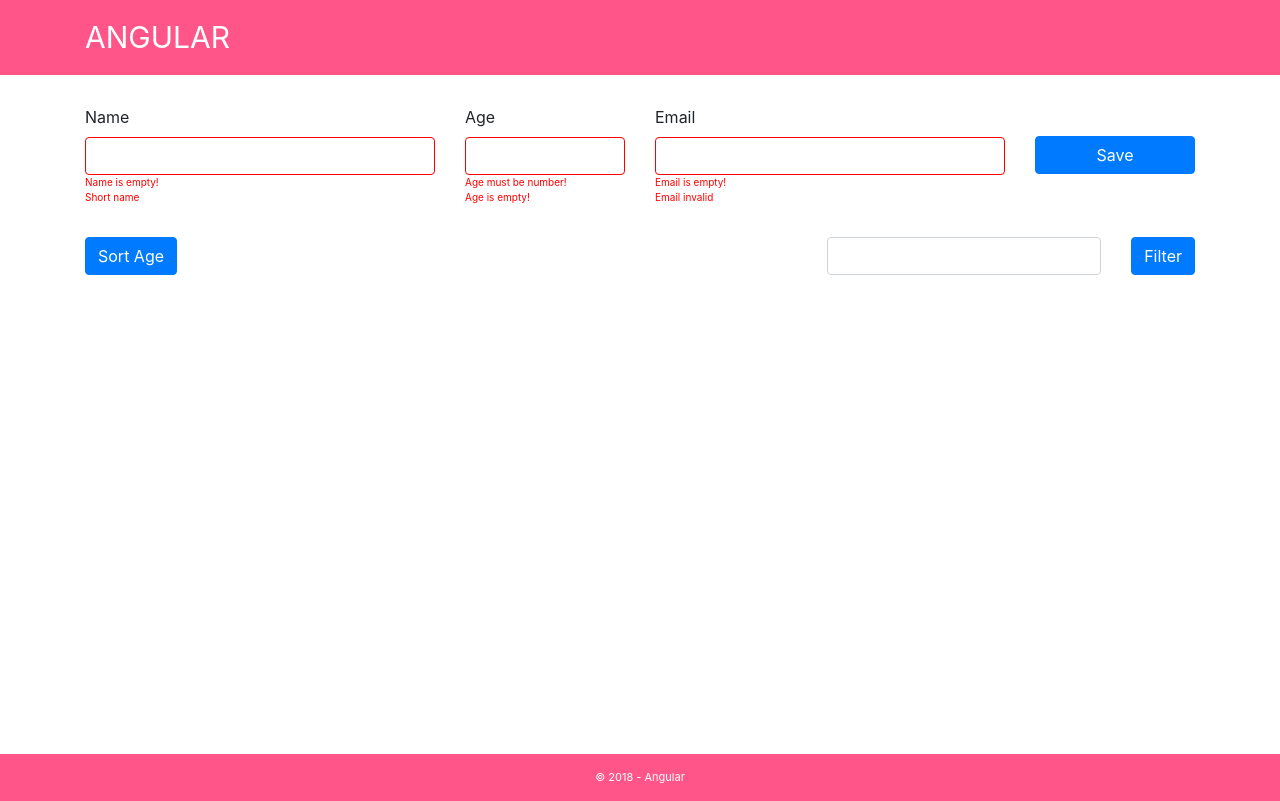
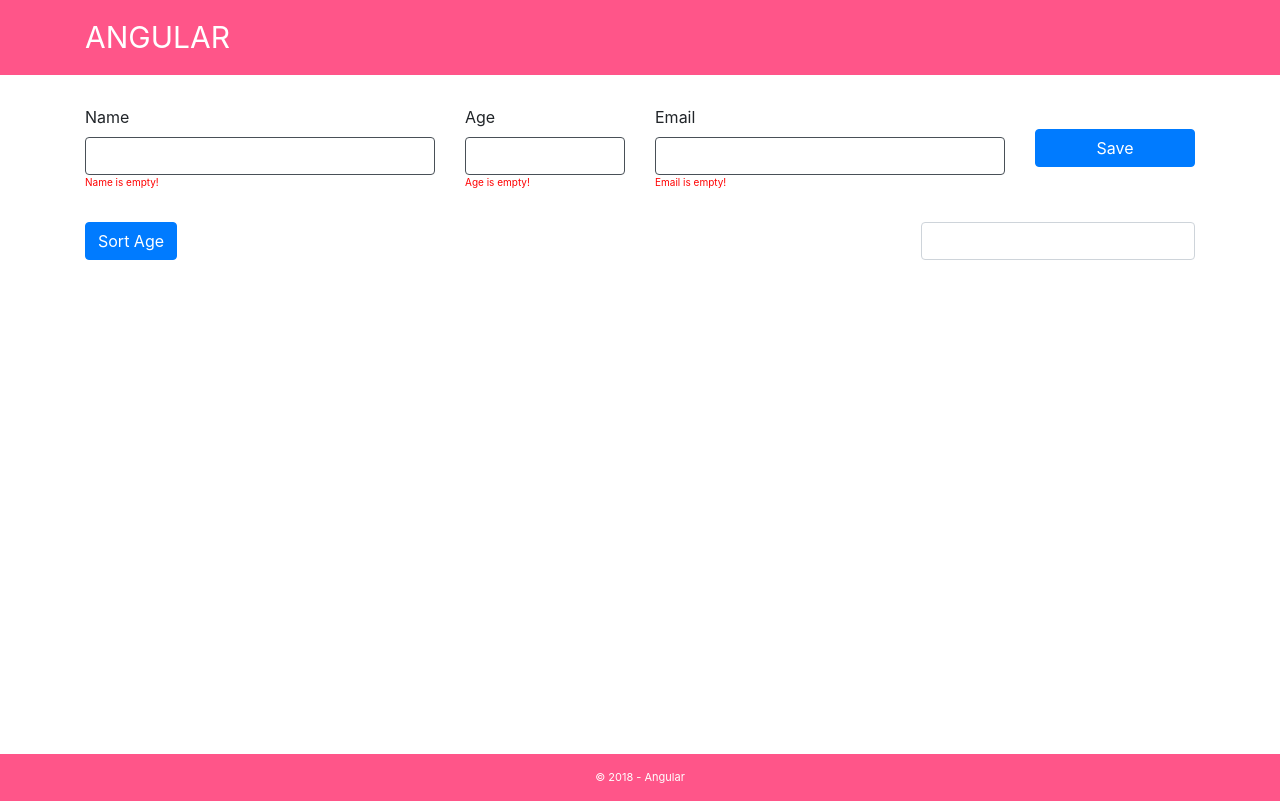
Before and after one commit to DariaBairachna/Angular, an Angular app in the folder angular-project/: page /users in a window 1280 px wide. Built offline with nearby package versions, Linux system fonts and the light colour scheme.

Commit message:
fix validation

```diff
--- a/angular-project/src/app/components/create-users/create-users.component.html
+++ b/angular-project/src/app/components/create-users/create-users.component.html
@@ -1,22 +1,22 @@
 <div class="row mb-3">
-  <div class="form-group col-md-4" [ngClass]="{ 'is-invalid': this.name.validation() || this.name.isEmpty() }">
+  <div class="form-group col-md-4" [ngClass]="{ 'is-invalid': this.name.validation()  || this.name.isEmpty() }">
     <label for="name">Name</label>
-    <input type="text" id="name" [(ngModel)]="name.value"  class="form-control" />
-    <div class="error-message" *ngIf ="name.isEmpty(name.value)">Name is empty!</div>
-    <div class="error-message" *ngIf ="name.validation()">Short name</div>
+    <input #nameInput type="text" id="name" name="name" [(ngModel)]="name.value"  class="form-control" />
+    <div class="error-message"  *ngIf ="name.isEmpty(name.value)">Name is empty!</div>
+    <div class="error-message" *ngIf ="name.validation() && !name.isEmpty(name.value)">Short name</div>
   </div>
   <div class="form-group col-md-2" [ngClass]="{ 'is-invalid': this.age.validation() || this.age.isEmpty()}">
     <label for="age">Age</label>
-    <input type="text" id="age" [(ngModel)]="age.value"  class="form-control " />
-    <div class="error-message" *ngIf ="age.notNumber">Age must be number!</div>
+    <input #ageInput type="text" name="age" id="age" [(ngModel)]="age.value" (keyup)="keyUp($event)"  class="form-control" />
+    <div class="error-message" *ngIf ="age.notNumber && !age.isEmpty(age.value)">Age must be number!</div>
     <div class="error-message" *ngIf ="age.isEmpty(age.value)">Age is empty!</div>
-    <div class="error-message" *ngIf ="age.maxAge">Value > 150</div>
+    <div class="error-message" *ngIf ="age.maxAge && !age.isEmpty(age.value)">Value > 150</div>
   </div>
-  <div class="form-group col-md-4" [ngClass]="{ 'is-invalid': this.email.validation() || this.age.isEmpty()}">
+  <div class="form-group col-md-4" [ngClass]="{'is-invalid': this.email.validation() || this.age.isEmpty()}">
     <label for="email">Email</label>
-    <input type="text" id="email" [(ngModel)]="email.value" (ngModelChange)="validateForm()" class="form-control " />
-    <div class="error-message " *ngIf ="email.isEmpty(email.value)">Email is empty!</div>
-    <div class="error-message" *ngIf ="email.validation()">Email invalid</div>
+    <input #emailInput type="text" id="email" name="email" [(ngModel)]="email.value" (ngModelChange)="validateForm()" class="form-control " />
+    <div class="error-message" *ngIf ="email.isEmpty(email.value)">Email is empty!</div>
+    <div class="error-message" *ngIf ="email.validation() && !email.isEmpty(email.value)">Email invalid</div>
   </div>
   <div class="col-md-2 d-flex align-items-center justify-content-end">
     <button (click)="addUser()" class="btn btn-primary mb-3 w-100">Save</button>
--- a/angular-project/src/app/components/create-users/create-users.component.ts
+++ b/angular-project/src/app/components/create-users/create-users.component.ts
@@ -1,10 +1,4 @@
-import {
-  Component,
-  OnInit,
-  EventEmitter,
-  Output,
-  SimpleChanges
-} from "@angular/core";
+import { Component,  OnInit,  EventEmitter,  Output, ViewChild, ElementRef} from "@angular/core";
 import { IUser } from "../../models/user.model";
 import { IValidation } from "../../models/validation.model";
 import { UserService } from "../../services/user-service.service";
@@ -33,7 +27,7 @@
       if (isNaN(parseFloat(this.value))) {
         return (this.notNumber = true);
       }
-      if (parseFloat(this.value) > 150) {
+      if (parseFloat(this.value) > 150 || parseFloat(this.value) < 0) {
         this.notNumber = false;
         return (this.maxAge = true);
       }
@@ -57,11 +51,23 @@
   // public validateValue: boolean = true;
   public resultFilter: IUser[] = [];
   @Output() onAddUser = new EventEmitter();
+  @ViewChild('nameInput') el:ElementRef;
   constructor() {
     this.userService = new UserService();
+
   }
 
-  ngOnInit() {}
+  ngOnInit() {
+
+  }
+
+
+public hasChange(){
+ if( this.el.nativeElement.hasClass("ng-pristine")){
+   return false;
+ }
+
+}
 
   private generateId(): string {
     let idValue = Math.random()
@@ -75,6 +81,15 @@
       return true;
     }
   }
+  keyUp(){
+    let valueAge = this.age.value;
+    let rep = /[-\.;":'a-zA-Zа-яА-Я]/;
+    if (rep.test(valueAge)) {
+        valueAge = valueAge.replace(rep, '');
+        this.age.value = valueAge;
+    }
+  }
+
 
   public validateForm(): boolean {
     if (
@@ -88,6 +103,7 @@
       return false;
     }
   }
+
 
   public clearForm(): void {
     // this.name = "";
@@ -121,4 +137,5 @@
   }
 
 
+
 }
--- a/angular-project/src/app/components/output-users/output-users.component.html
+++ b/angular-project/src/app/components/output-users/output-users.component.html
@@ -2,7 +2,6 @@
   <button (click)="bubbleSort()" class="btn btn-primary">Sort Age</button>
   <div class="sort-group d-flex justify-content-between">
     <input type="text" id="filter" [(ngModel)]="filterValue" (ngModelChange)="compare()" class="form-control d-inline-block" />
-    <button (click)="compare()" class="btn btn-primary filter-btn">Filter</button>
   </div>
 </div>
 <br />
--- a/angular-project/src/app/components/update-modal/update-modal.component.html
+++ b/angular-project/src/app/components/update-modal/update-modal.component.html
@@ -12,20 +12,20 @@
             <label for="updateName">Name</label>
             <input type="text" id="updateName" [(ngModel)]="name.value" class="form-control"/>
             <div class="error-message" *ngIf ="name.isEmpty(name.value)">Name is empty!</div>
-            <div class="error-message" *ngIf ="name.validation()">Short name</div>
+            <div class="error-message" *ngIf ="name.validation() && !name.isEmpty(age.value)">Short name</div>
           </div>
           <div class="form-group " [ngClass]="{ 'is-invalid':  this.age.validation() || this.age.isEmpty()}">
             <label for="updateAge">Age</label>
             <input type="text" id="updateAge" [(ngModel)]="age.value" class="form-control "/>
-            <div class="error-message" *ngIf ="age.notNumber">Age must be number!</div>
+            <div class="error-message" *ngIf ="age.notNumber && !age.isEmpty(age.value)">Age must be number!</div>
             <div class="error-message" *ngIf ="age.isEmpty(age.value)">Age is empty!</div>
-            <div class="error-message" *ngIf ="age.maxAge">Value > 150</div>
+            <div class="error-message" *ngIf ="age.maxAge && !age.isEmpty(age.value)">Value > 150</div>
           </div>
           <div class="form-group" [ngClass]="{ 'is-invalid':  this.email.validation() || this.email.isEmpty()}">
             <label for="updateEmail">Email</label>
             <input type="text" id="updateEmail" [(ngModel)]="email.value" class="form-control"/>
             <div class="error-message " *ngIf ="email.isEmpty(email.value)">Email is empty!</div>
-            <div class="error-message" *ngIf ="email.validation()">Email invalid</div>
+            <div class="error-message" *ngIf ="email.validation() && !email.isEmpty(email.value)">Email invalid</div>
           </div>
           <div class="d-flex align-items-center justify-content-end">
             <button (click)="updateUser()" class="btn btn-primary mt-3">
--- a/angular-project/src/app/components/update-modal/update-modal.component.ts
+++ b/angular-project/src/app/components/update-modal/update-modal.component.ts
@@ -11,8 +11,7 @@
 })
 export class UpdateModalComponent implements OnInit {
   public user: IUser;
-  public notNumber: boolean;
-  public maxAge: boolean;
+
   public userService: UserService;
   public createUser: CreateUsersComponent;
   public users: IUser[] = [];
@@ -31,6 +30,7 @@
     value: "",
     validation: function(): boolean {
       if(isNaN(parseFloat(this.value))){
+
         return this.notNumber =  true;
       }
       if(parseFloat(this.value)>150){
--- a/angular-project/src/styles.scss
+++ b/angular-project/src/styles.scss
@@ -6,6 +6,14 @@
     .error-message{
         visibility: visible;
     }
+    .ng-pristine{
+        &.form-control{
+            border-color: inherit;
+        }
+        .error-message{
+            visibility: hidden;
+        }
+    }
 }
 .error-message{
     visibility: hidden;
```
